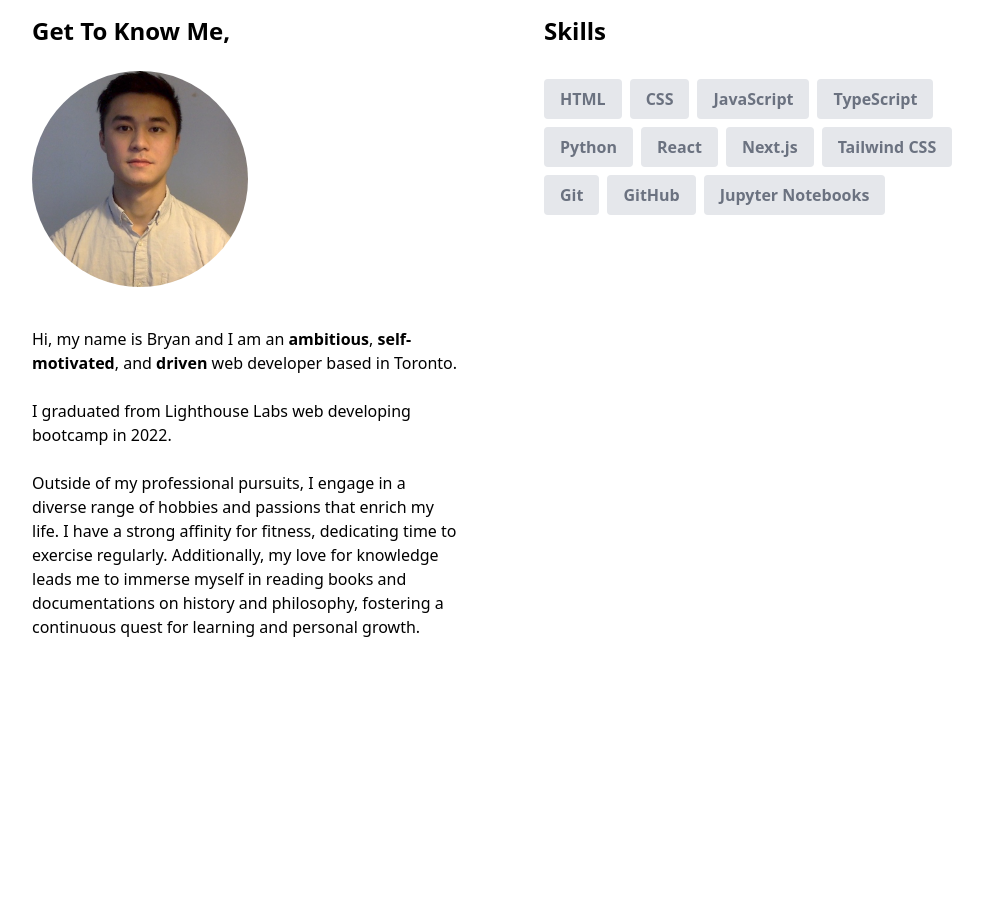
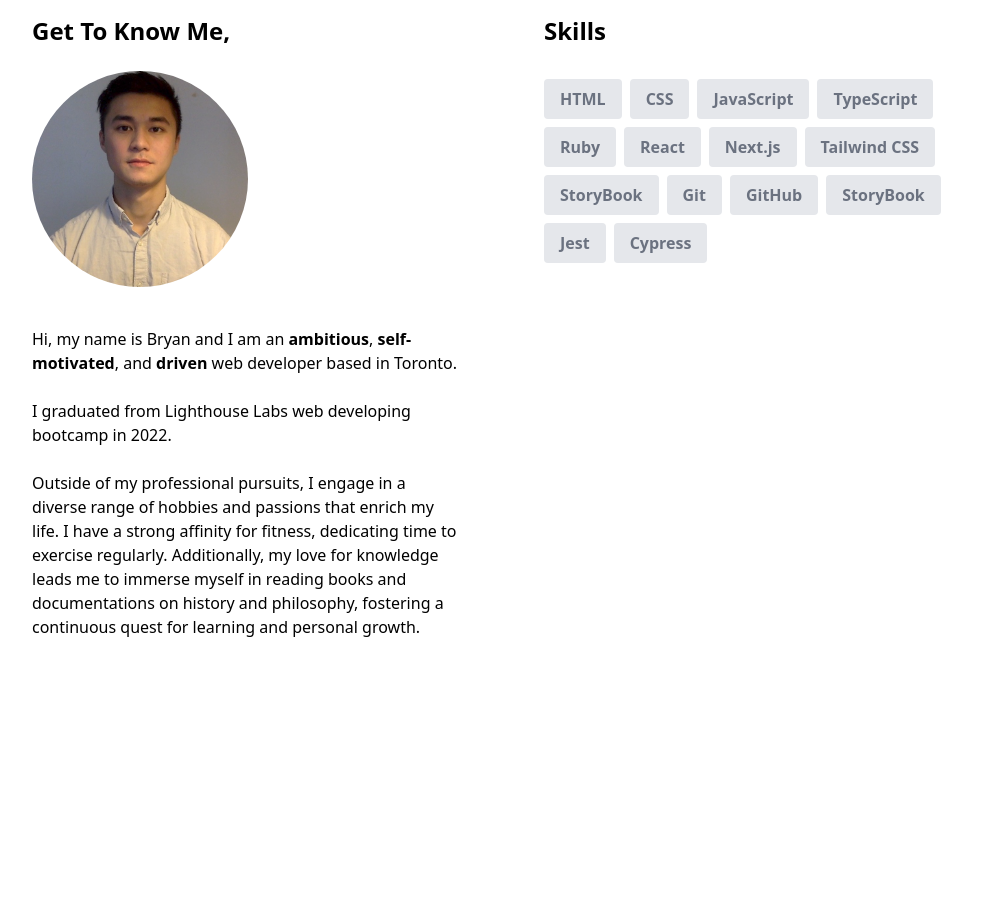
Before and after one commit to dungminhnguyen257/portfolio-project, a Next.js app: page / in a window 1280 px wide. Shown: the part 1000-1923 px from the top of the page, without its empty margins (136-1119 px from the left). Built offline with nearby package versions, Linux system fonts and the light colour scheme.

Commit message:
add more skills to skill section

```diff
--- a/components/AboutSection.tsx
+++ b/components/AboutSection.tsx
@@ -6,13 +6,16 @@ const skills = [
   { skill: "CSS" },
   { skill: "JavaScript" },
   { skill: "TypeScript" },
-  { skill: "Python" },
+  { skill: "Ruby" },
   { skill: "React" },
   { skill: "Next.js" },
   { skill: "Tailwind CSS" },
+  { skill: "StoryBook" },
   { skill: "Git" },
   { skill: "GitHub" },
-  { skill: "Jupyter Notebooks" },
+  { skill: "StoryBook" },
+  { skill: "Jest" },
+  { skill: "Cypress" },
 ];
 
 export const AboutSection = () => {
```
